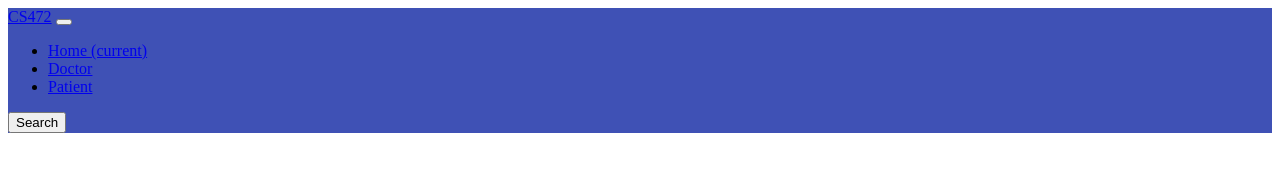
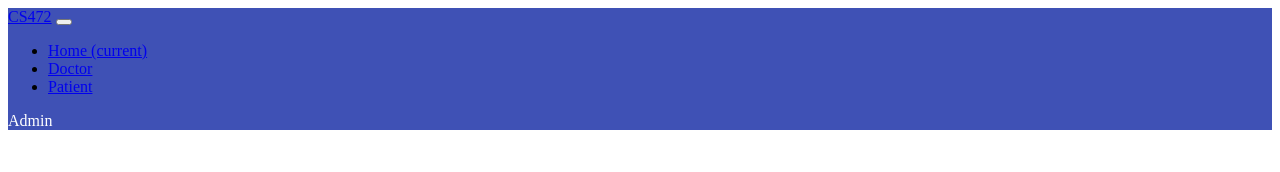
Before and after one commit to bezatsegaye/CS472WAP-FE, a plain HTML site: page index.html in a window 1280 px wide. Drawn offline with Linux system fonts and the light colour scheme.

Commit message:
Updated nav

```diff
--- a/index.html
+++ b/index.html
@@ -30,7 +30,7 @@
                     </li>
                 </ul>
                 <form class="form-inline my-2 my-lg-0">
-                    <button class="btn btn-outline-light my-2 my-sm-0" type="submit">Search</button>
+                    <a style="color: white;">Admin</a>
                 </form>
             </div>
         </div>
```
